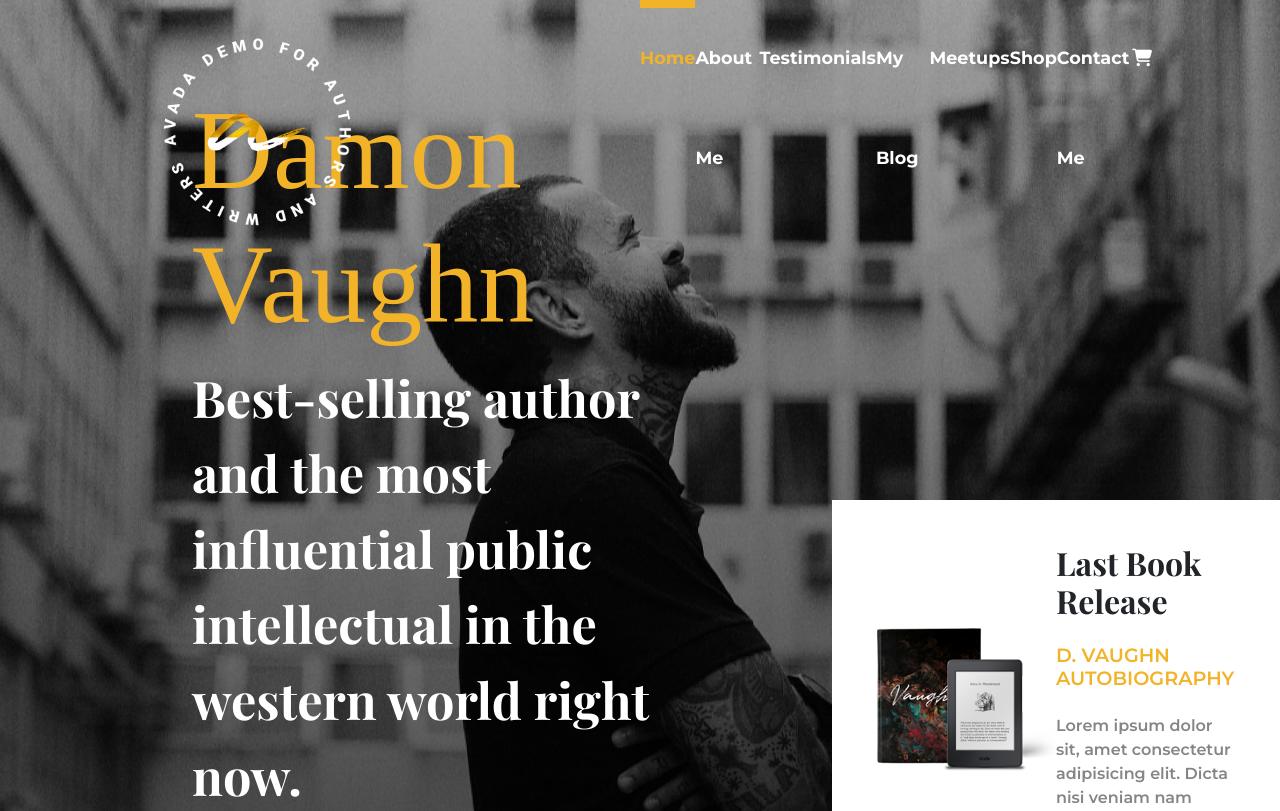
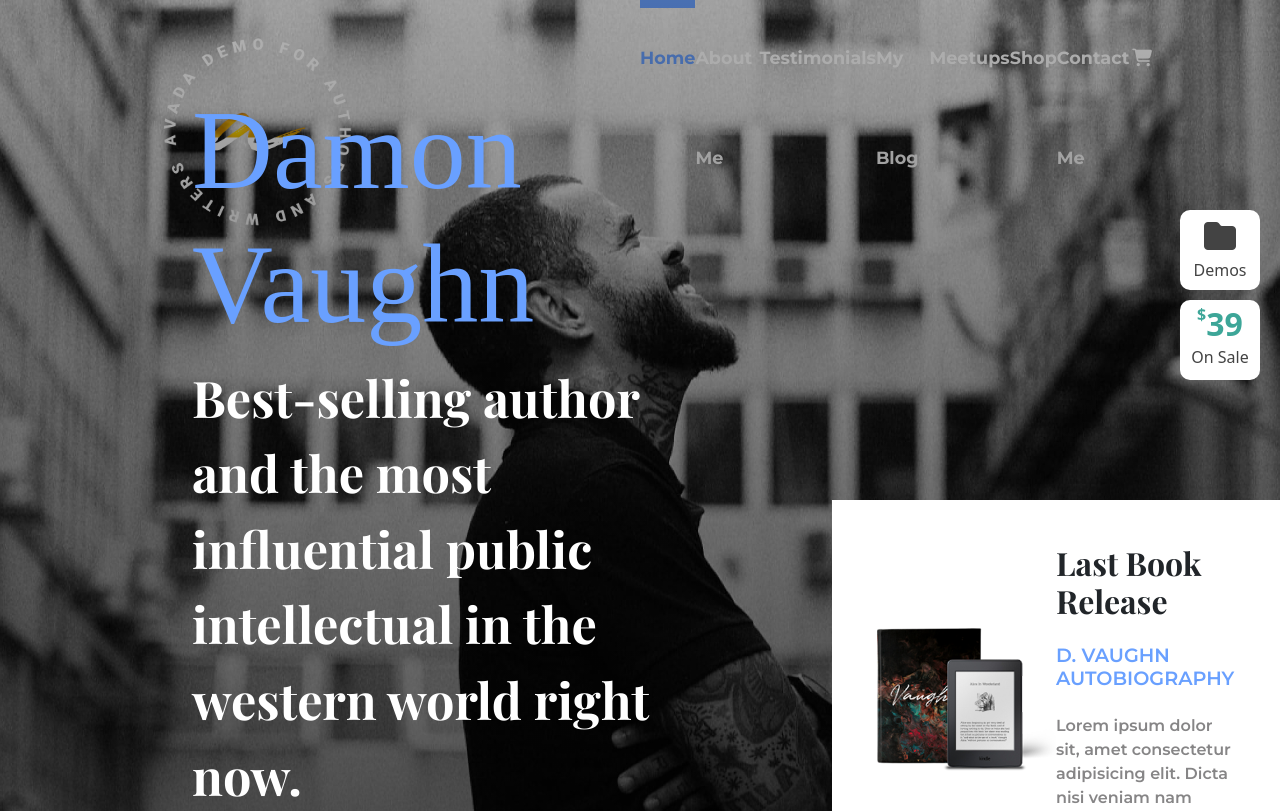
Before and after one commit to SebastianoUrban/proj-html-vuejs, a Vue app: page / in a window 1280 px wide. Shown: the top 811 px of the page. Built offline with nearby package versions, Linux system fonts and the light colour scheme; a web font is replaced by a local one.

Commit message:
added tag on header

```diff
--- a/src/components/AppFooter.vue
+++ b/src/components/AppFooter.vue
@@ -27,6 +27,7 @@
                 <p>{{ store.footer.copyright }}</p>
             </div>
             <img src="../assets/images/author-logo-round.png" alt="">
+            <button><i class="fa-solid fa-angle-up"></i></button>
         </div>
     </footer>
 </template>
@@ -53,6 +54,17 @@
                 position: absolute;
                 top: 25%;
                 left: 10%;
+            }
+            button {
+                width: 50px;
+                height: 50px;
+                background-color: $color-cube-3;
+                border: none;
+                border-radius: $btn-border-radius;
+                color: $color-cube-1;
+                position: absolute;
+                bottom: 0%;
+                right: 10%;
             }
             .footer-up {
                 width: 60%;
--- a/src/components/sub_components/HeaderJumbo.vue
+++ b/src/components/sub_components/HeaderJumbo.vue
@@ -13,6 +13,16 @@
       <article class="buy d-flex align-items-end">
         <BuyArticle :data="data[activeIndex].buySection"/>
       </article>
+      <div class="tags text-center">
+        <div class="tag d-flex flex-column justify-content-evenly">
+          <p ><i class="fa-solid fa-folder"></i></p>
+          <h4>Demos</h4>
+        </div>
+        <div class="tag">
+          <p><span class="dol">$</span><span class="price">{{ data[activeIndex].price }}</span></p>
+          <h4>On Sale</h4>
+        </div>
+      </div>
     </div>
   </div>
 </template>
@@ -50,7 +60,37 @@
       height: 100%;
       width: 100%;
       background: linear-gradient( to bottom, rgba(0,0,0,0.3) 0%, rgba(0,0,0,0.7) 100% );
-
+      position: relative;
+      .tags {
+        position: absolute;
+        top: 20%;
+        right: 20px;
+        .tag {
+          background-color: $color-cube-1;
+          height: 80px;
+          width: 80px;
+          margin-top: 10px;
+          border-radius: $btn-border-radius;
+          color: $color-cube-3;
+          p {
+            font-size: 2rem;
+            margin: 0;
+            .price {
+              color: $material-design-3;
+              font-weight: 600;
+            }
+            .dol {
+              color: $material-design-3;
+              font-size: 1rem;
+              vertical-align: text-top;
+              font-weight: bold;
+            }
+          }
+          h4 {
+            font-size: 1rem;
+          }
+        }
+      }
       article.newspaper {
         width: 65%;
         height: 100%;
--- a/src/store.js
+++ b/src/store.js
@@ -6,6 +6,7 @@ export const store = reactive({
         author : 'Damon Vaughn',
         newspaperArticle : 'Best-selling author and the most influential public intellectual in the western world right now.',
         newspaperSignature : '- The New York Times',
+        price : '39',
         buySection : {
             title : 'Last Book Release',
             subtitle : 'D.  VAUGHN AUTOBIOGRAPHY',
--- a/src/style/_variables.scss
+++ b/src/style/_variables.scss
@@ -2,7 +2,7 @@ $color-cube-1 : #ffffff;
 $color-cube-2 : #030303;
 $color-cube-3 : #434343;
 $color-cube-4 : #868586;
-$color-cube-5 : #f3b329;
+$color-cube-5 : #69a0ff;
 $color-cube-6 : #bec6be;
 $color-cube-7 : #027986;
 $color-cube-8 : #936c0f;
```
